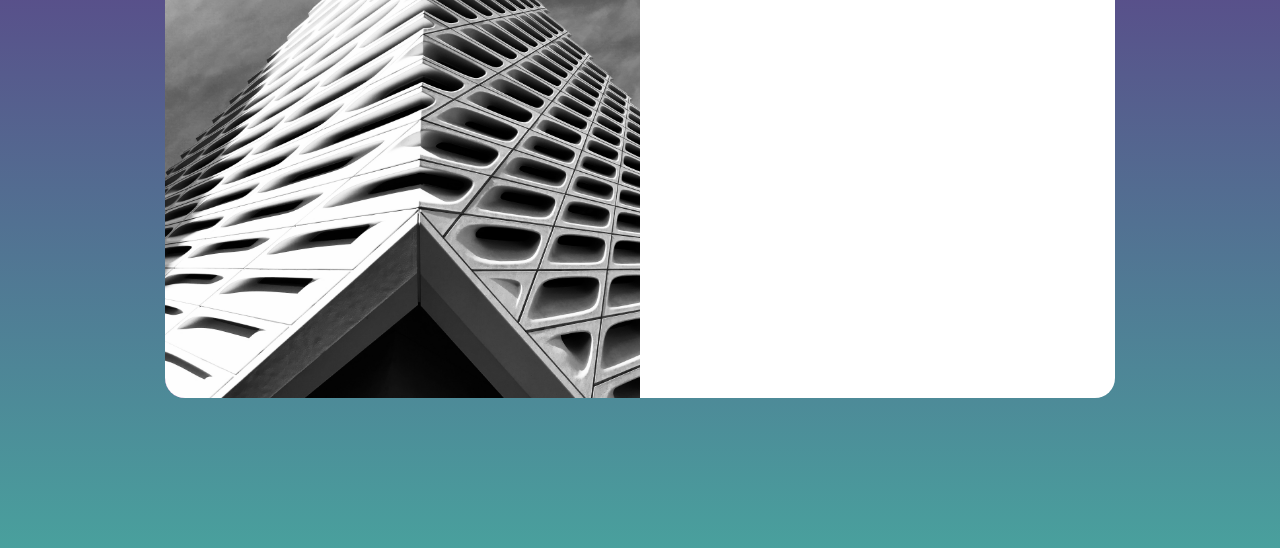
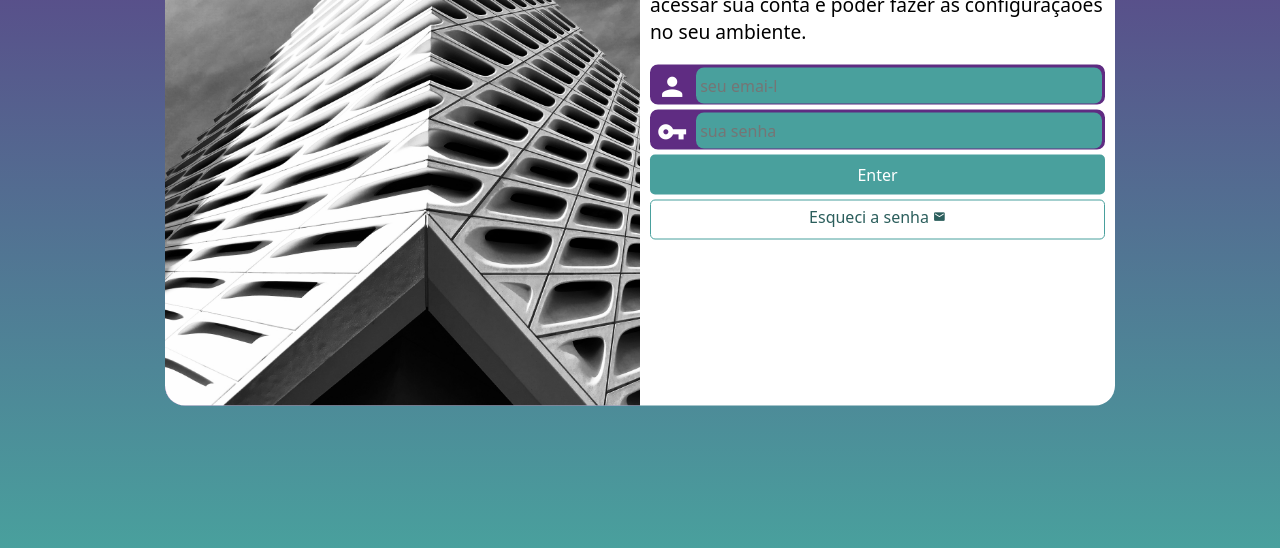
Before and after one commit to RafaelGregorio/Projetos-de-Estudos, a plain HTML site: page Curso HTML e CSS Curso em Vídeo/desafios/des015/index.html in a window 1280 px wide. Shown: the part 252-800 px from the top of the page. Drawn offline with Linux system fonts and the light colour scheme.

Commit message:
finalização desafio 15

```diff
--- a/Curso HTML e CSS Curso em Vídeo/desafios/des015/estilos/modia-query.css
+++ b/Curso HTML e CSS Curso em Vídeo/desafios/des015/estilos/modia-query.css
@@ -7,6 +7,7 @@
 
     section#login{
         width: 80vw;
+        height: 280px;
     }
 
     section#login > div#imagem {
@@ -28,6 +29,7 @@
 
     section#login {
         width: 950px;
+        height: 350;
     }
 
     section#login > div#imagem {
@@ -41,7 +43,12 @@
         width: 50%;
     }
 
+    div#formulario > h1 {
+        font-size: 2em;
+    }
+
     div#formulario > p {
-        font-size: 0.8em;
+        font-size: 1.2em;
+        margin: 20px 0px;
     }
 }
--- a/Curso HTML e CSS Curso em Vídeo/desafios/des015/estilos/style.css
+++ b/Curso HTML e CSS Curso em Vídeo/desafios/des015/estilos/style.css
@@ -34,10 +34,11 @@ section#login {
 
     background-color: white;
     width: 250px;
-    height: 500px;
+    height: 515px;
     border-radius: 20px;
     box-shadow: 0px, 0px, 10px rgba(0, 0, 0, 0.322);
 
+    transform: translate(-50%, -50%);
     transition: width .3s, heigth .3s ;
     transition-timing-function: ease;
 }
@@ -59,3 +60,83 @@ div#formulario > h1 {
     text-align: center;
     margin-bottom: 10px;
 }
+
+div#formulario > p {
+    font-size: 0.8em;
+}
+
+form > div.campo {
+    background-color: #5f2c82;
+    border: 2px solid #5f2c82;
+    display: block;
+    width: 100%;
+    height: 40px;
+    border-radius: 8px;
+    margin: 5px 0px;
+}
+
+div.campo > label {
+    display: none;
+}
+
+div.campo > i {
+    color: white;
+    font-size: 1.9em;
+    width: 40px;
+    padding: 5px;
+}
+
+div.campo > input {
+    background-color: #49a09d;
+    font-size: 1em;
+    width: calc(100% - 45px);
+    height: 100%;
+    border: 0px;
+    border-radius: 8px;
+    padding: 4px;
+    transform: translateY(-10px);
+}
+
+div.campo > input:focus-within {
+    background-color: white;
+    border: none;
+}
+
+form > input[type=submit] {
+    display: block;
+    font-size: 1em;
+    width: 100%;
+    height: 40px;
+    background-color: #49a09d;
+    color: white;
+    border: none;
+    border-radius: 5px;
+    cursor: pointer;
+}
+
+form > input[type=submit]:hover {
+    background-color: #2b5e5c;
+}
+
+form > a.botao {
+    display: block;
+    text-align: center;
+    font-size: 1em;
+    width: 100%;
+    height: 40px;
+    padding-top: 5px;
+    margin-top: 5px;
+    background-color: white;
+    color: #2b5e5c;
+    border: 1px, solid #49a09d;
+    border-radius: 5px;
+    text-decoration: none;
+}
+
+form > a.botao:hover {
+    background-color: #6cd3cf;
+}
+
+form > a.botao > i {
+    font-size: 0.8em;
+}
--- a/Curso HTML e CSS Curso em Vídeo/desafios/des015/index.html
+++ b/Curso HTML e CSS Curso em Vídeo/desafios/des015/index.html
@@ -7,6 +7,8 @@
     <title>Login</title>
     <link rel="stylesheet" href="estilos/style.css">
     <link rel="stylesheet" href="estilos/modia-query.css">
+    <link href="https://fonts.googleapis.com/icon?family=Material+Icons"
+      rel="stylesheet">
 </head>
 <body>
     <main>
@@ -17,8 +19,21 @@
             <div id="formulario">
                 <h1>Login</h1>
                 <p>Seja bem-vondo(a) novamente. Faça login para acessar sua conta e poder fazer as configuraçãoes no seu ambiente.</p>
-                <form action="login.php" method="post">
-
+                <form action="login.php" method="post" autocomplete="on">
+                    <div class="campo">
+                        <i class="material-icons">person</i>
+                        <input type="text" name="login" id="ilogin" placeholder="seu emai-l" autocomplete="email" required maxlength="30">
+                        <label for="ilogin">Login</label>
+                    </div>
+                    <div class="campo">
+                        <i class="material-icons">vpn_key</i>
+                        <input type="password" name="Senha" id="isenha" placeholder="sua senha" autocomplete="current-password" required minlength="8" maxlength="20">
+                        <label for="isenha">Senha</label>
+                    </div>
+                    <input type="submit" value="Enter">
+                    <a href="esqueci.html" class="botao">
+                        Esqueci a senha <i class="material-icons">mail</i>
+                    </a>
                 </form>
             </div>
         </section>
```
Also changed, not shown: Curso HTML e CSS Curso em Vídeo/desafios/des014/imagens/tela-github.jpg.
